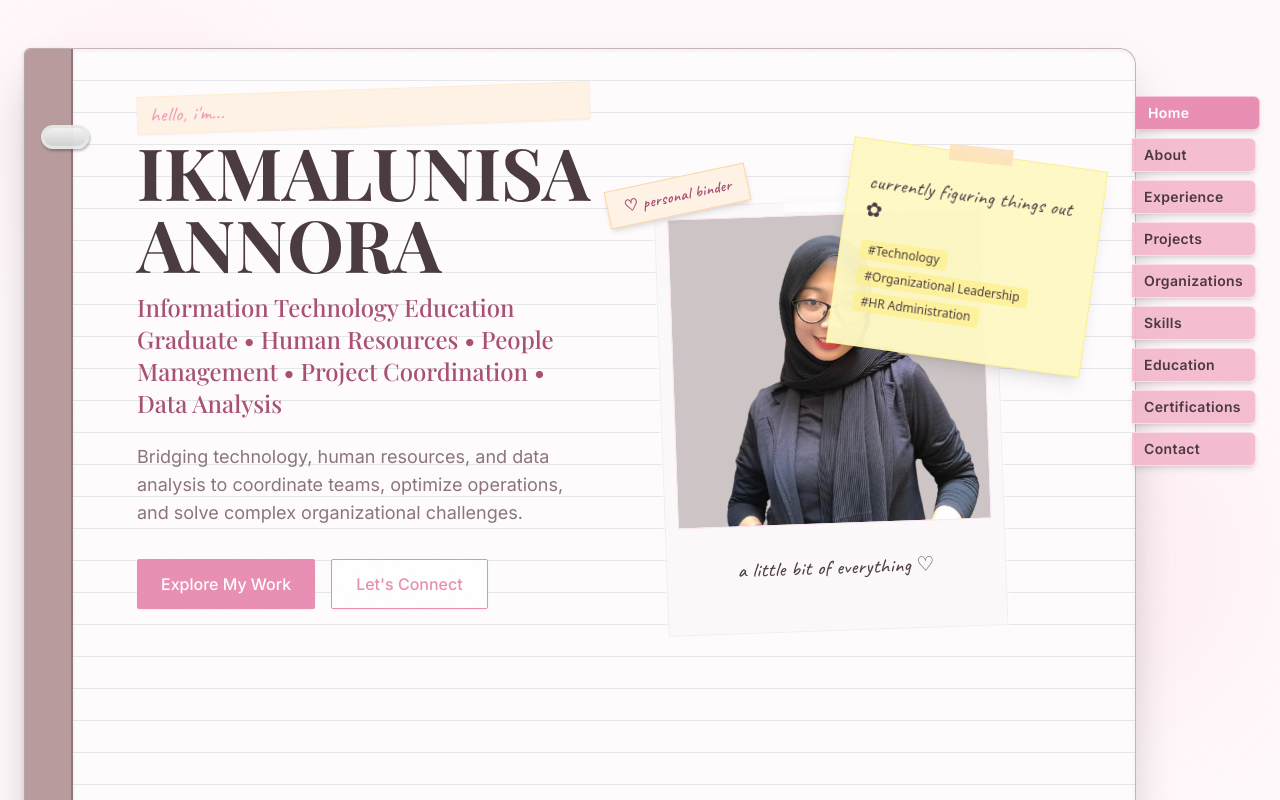
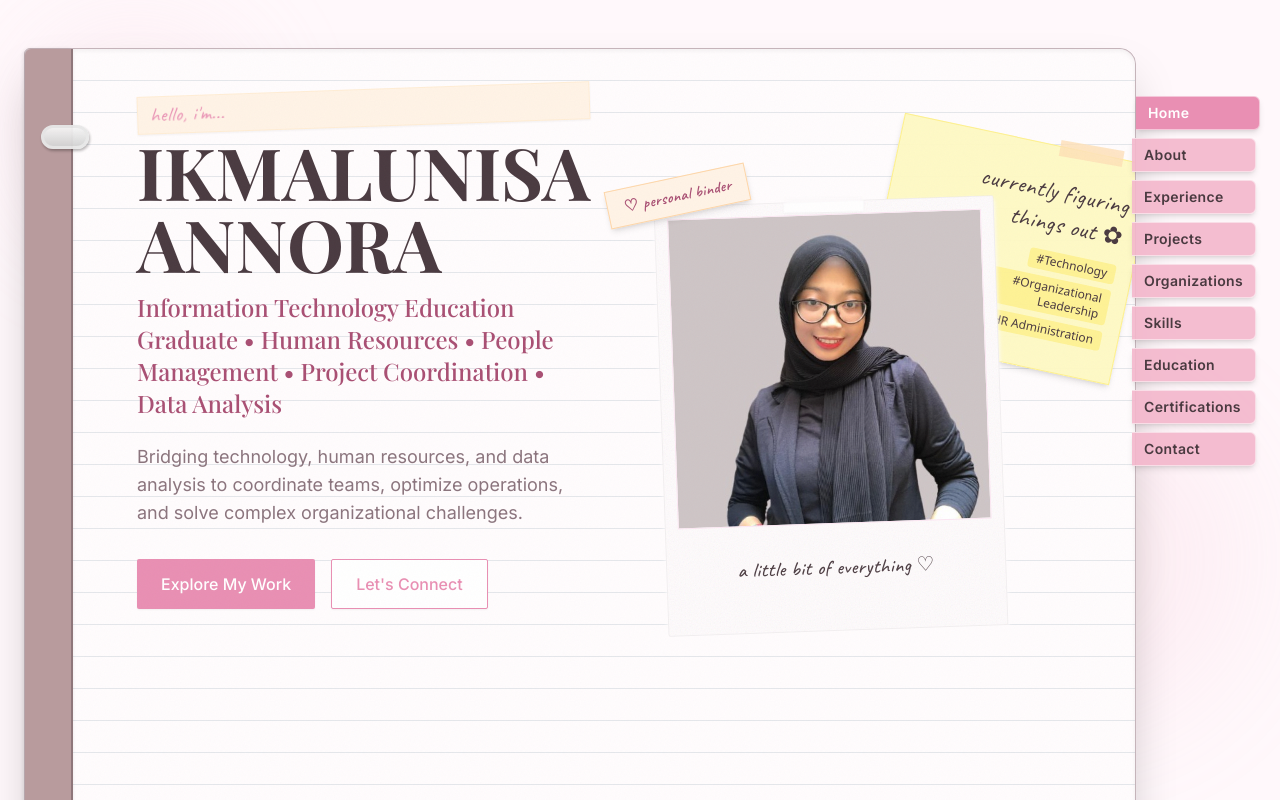
Before and after one commit to farelrakhadzakwan/web-portfolio-ikma, a React (Vite) app: page / in a window 1280 px wide. Shown: the top 800 px of the page. Built offline with nearby package versions, Linux system fonts and the light colour scheme; a web font is replaced by a local one.

Commit message:
fix: restore yellow note to z-0 behind polaroid with right-aligned text so profile photo is 100% unobstructed

```diff
--- a/src/components/HeroSection.tsx
+++ b/src/components/HeroSection.tsx
@@ -60,18 +60,18 @@ export const HeroSection: React.FC = () => {
       <div className="flex-1 relative flex justify-center items-center min-h-[420px] w-full mt-10 md:mt-24 lg:mt-28">
         {/* Layered Organic Scrapbook Composition */}
 
-        {/* Notes (Kuning): Menempel di kanan atas foto profil (z-20) */}
+        {/* Notes Belakang (Kuning): Di belakang foto profil (z-0), menyembul di kanan atas */}
         <motion.div
-          whileHover={{ y: -4, rotate: 10 }}
-          className="absolute -top-10 md:-top-12 -right-2 md:-right-6 w-56 md:w-64 h-52 bg-yellow-100/95 shadow-lg p-4 pt-5 pl-5 rotate-[8deg] z-20 border border-yellow-200/90 rounded-xs"
+          whileHover={{ y: -4, rotate: 14 }}
+          className="absolute -top-12 md:-top-16 -right-4 md:-right-12 lg:-right-16 w-56 md:w-64 h-56 bg-yellow-100/95 shadow-md p-4 pt-6 pl-16 md:pl-20 rotate-[12deg] z-0 border border-yellow-200/90 rounded-xs flex flex-col items-end text-right"
         >
-          <div className="absolute top-0 left-1/2 -translate-x-1/2 w-16 h-4 bg-orange-200/60 backdrop-blur-md -rotate-2 -mt-2 shadow-2xs"></div>
-          <p className="handwritten text-textmain mt-2 text-2xl leading-snug">
+          <div className="absolute top-0 right-8 w-16 h-4 bg-orange-200/60 backdrop-blur-md -rotate-2 -mt-2 shadow-2xs"></div>
+          <p className="handwritten text-textmain mt-1 text-xl md:text-2xl leading-snug max-w-[180px]">
             currently figuring things out ✿
           </p>
-          <div className="mt-4 flex flex-wrap gap-1.5">
+          <div className="mt-3 flex flex-wrap justify-end gap-1.5 max-w-[190px]">
             {profile.professional_identity?.supporting?.slice(0, 3).map((item, idx) => (
-              <span key={idx} className="text-xs bg-yellow-200/70 px-2 py-0.5 rounded text-textmain font-sans font-medium">
+              <span key={idx} className="text-[11px] md:text-xs bg-yellow-200/80 px-2 py-0.5 rounded text-textmain font-sans font-medium">
                 #{item}
               </span>
             ))}
```
